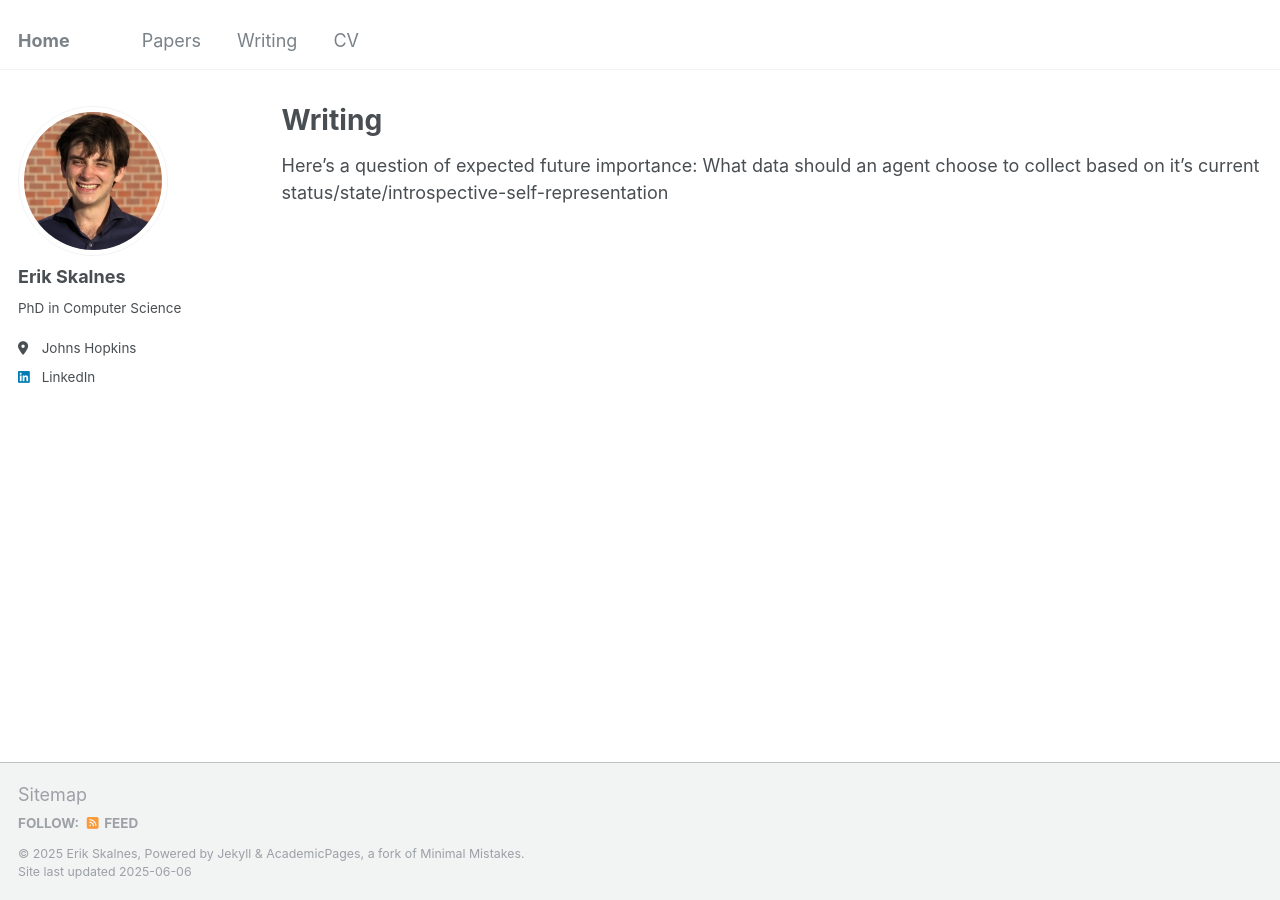
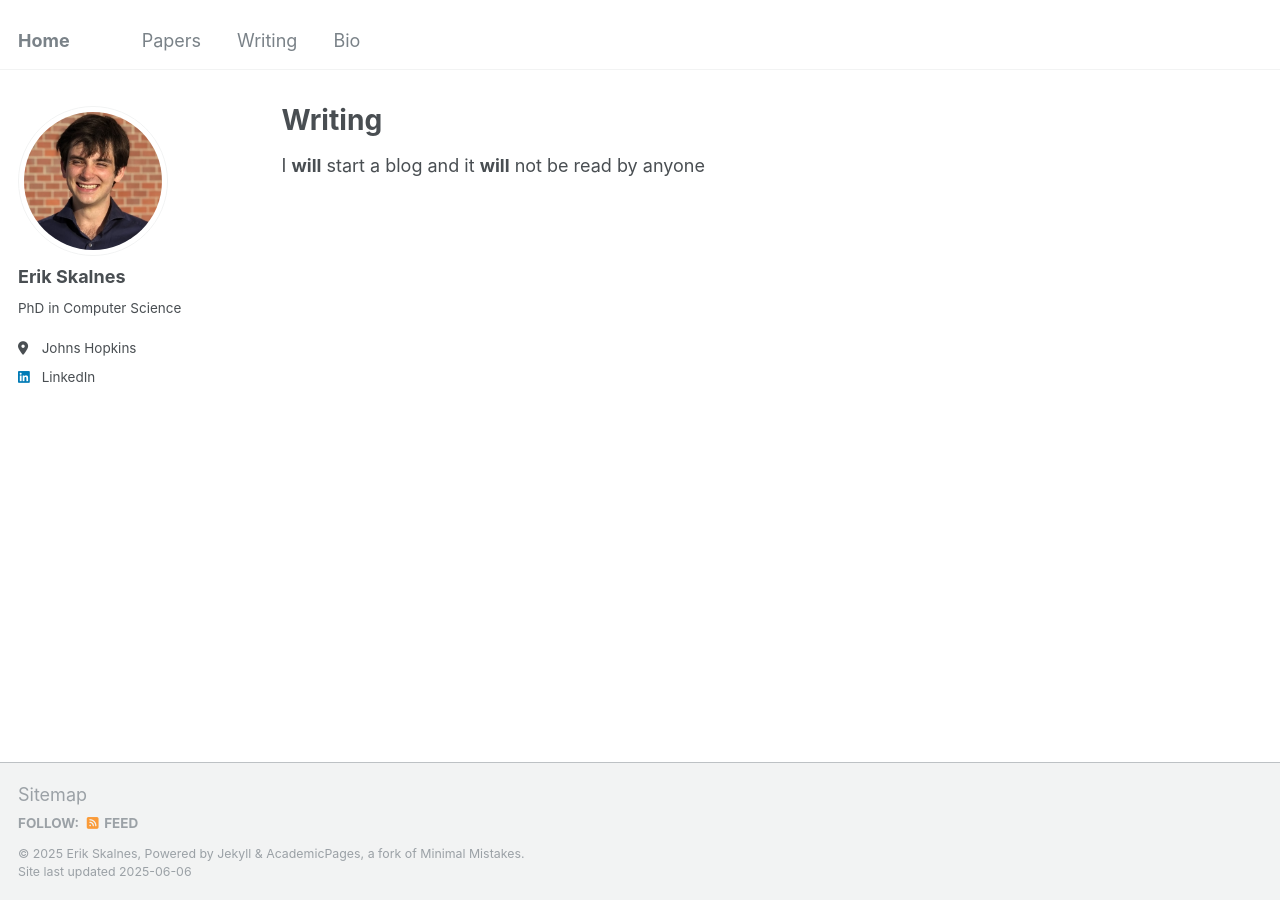
Before and after one commit to skalnes/skalnes.github.io, a Jekyll site: the page built from _pages/writing.md, in a window 1280 px wide. Built offline with Jekyll 4.4.1, drawn with Linux system fonts in a browser that asks for light colours.

Commit message:
removed cringe, updated CV to bio

```diff
--- a/_data/navigation.yml
+++ b/_data/navigation.yml
@@ -9,5 +9,5 @@ main:
     url: /papers/
   - title: "Writing"
     url: /writing/
-  - title: "CV"
-    url: /cv/
+  - title: "Bio"
+    url: /bio/
--- a/_pages/writing.md
+++ b/_pages/writing.md
@@ -9,4 +9,4 @@ redirect_from:
 
 {% include base_path %}
 
-Here's a question of expected future importance: What data should an agent choose to collect based on it's current status/state/introspective-self-representation
+I **will** start a blog and it **will** not be read by anyone
```
Also changed, not shown: _pages/bio.md (added, +14 -0 lines), _pages/cv.md (deleted, +0 -14 lines), _pages/papers.md (+1 -1 lines), _pages/home.md (renamed from _pages/about.md).
